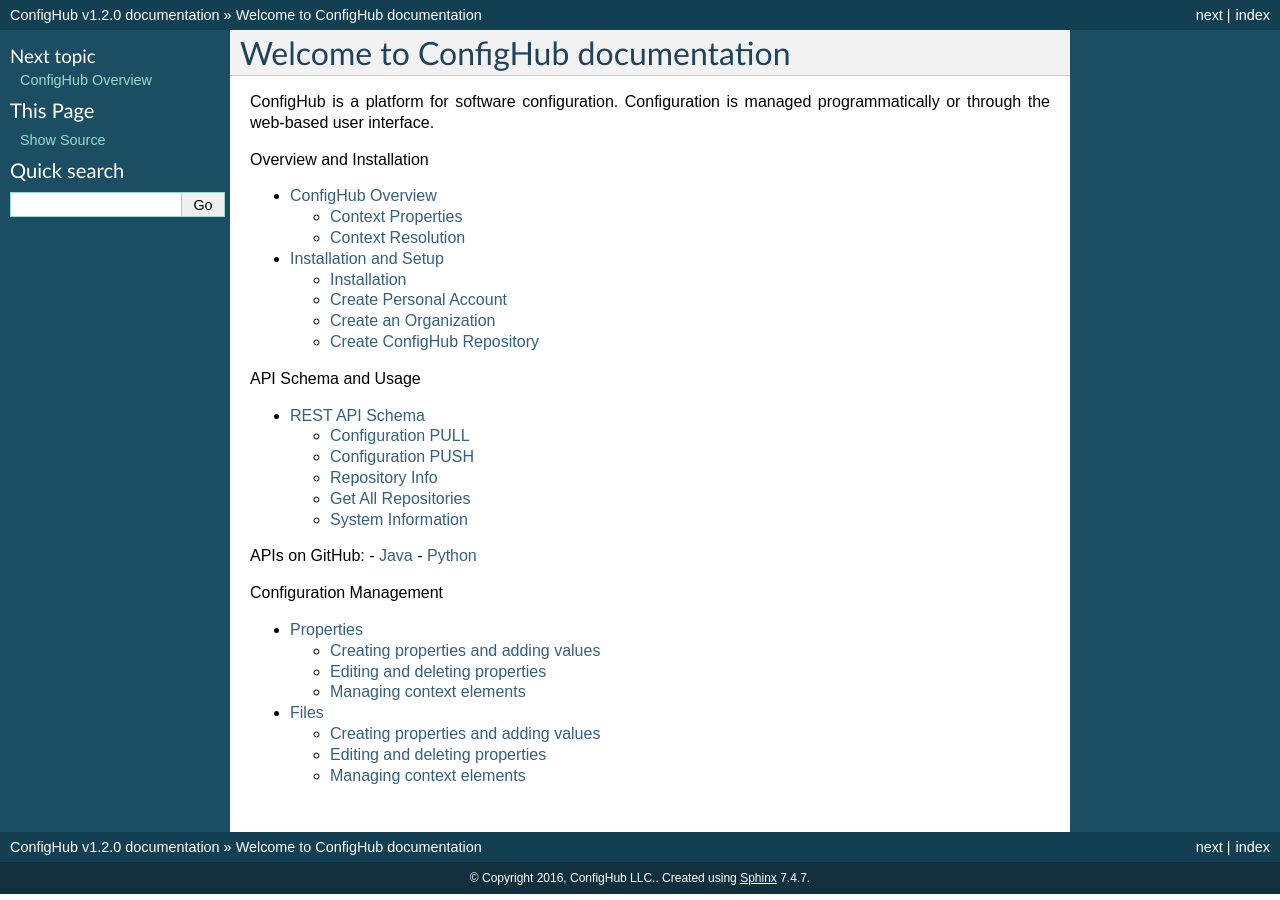
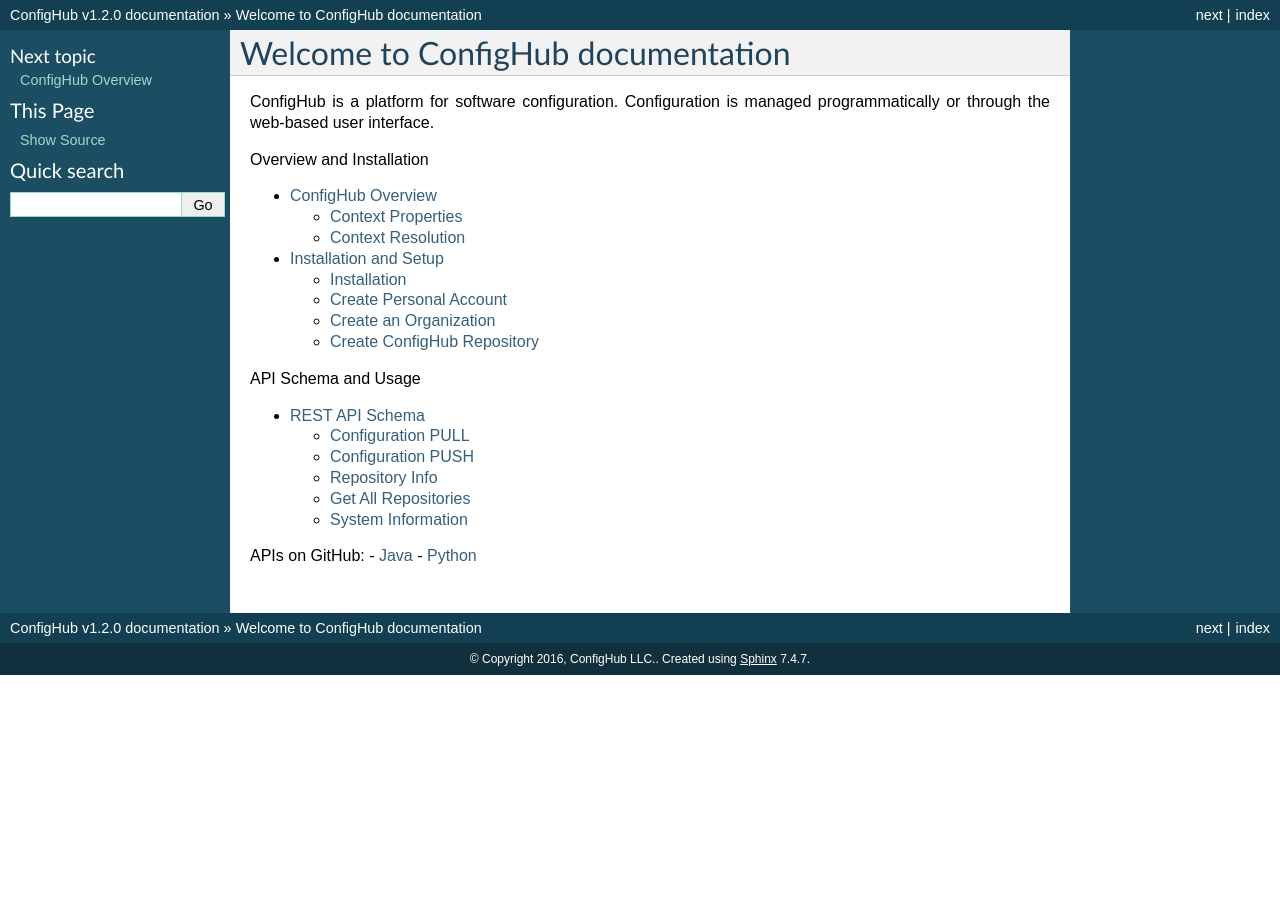
Before and after one commit to ConfigHubPub/Docs, a Sphinx documentation site: the page built from documentation/index.rst, in a window 1280 px wide. Built offline with Sphinx 7.4.7, drawn with Linux system fonts in a browser that asks for light colours.

Commit message:
remove props links

```diff
--- a/documentation/index.rst
+++ b/documentation/index.rst
@@ -27,12 +27,3 @@ programmatically or through the web-based user interface.
 APIs on GitHub:
 - `Java <https://github.com/ConfigHubPub/JavaAPI>`_
 - `Python <https://github.com/ConfigHubPub/PythonAPI>`_
-
-
-
-.. toctree::
-   :maxdepth: 3
-   :caption: Configuration Management
-
-   pages/properties
-   pages/files
```
